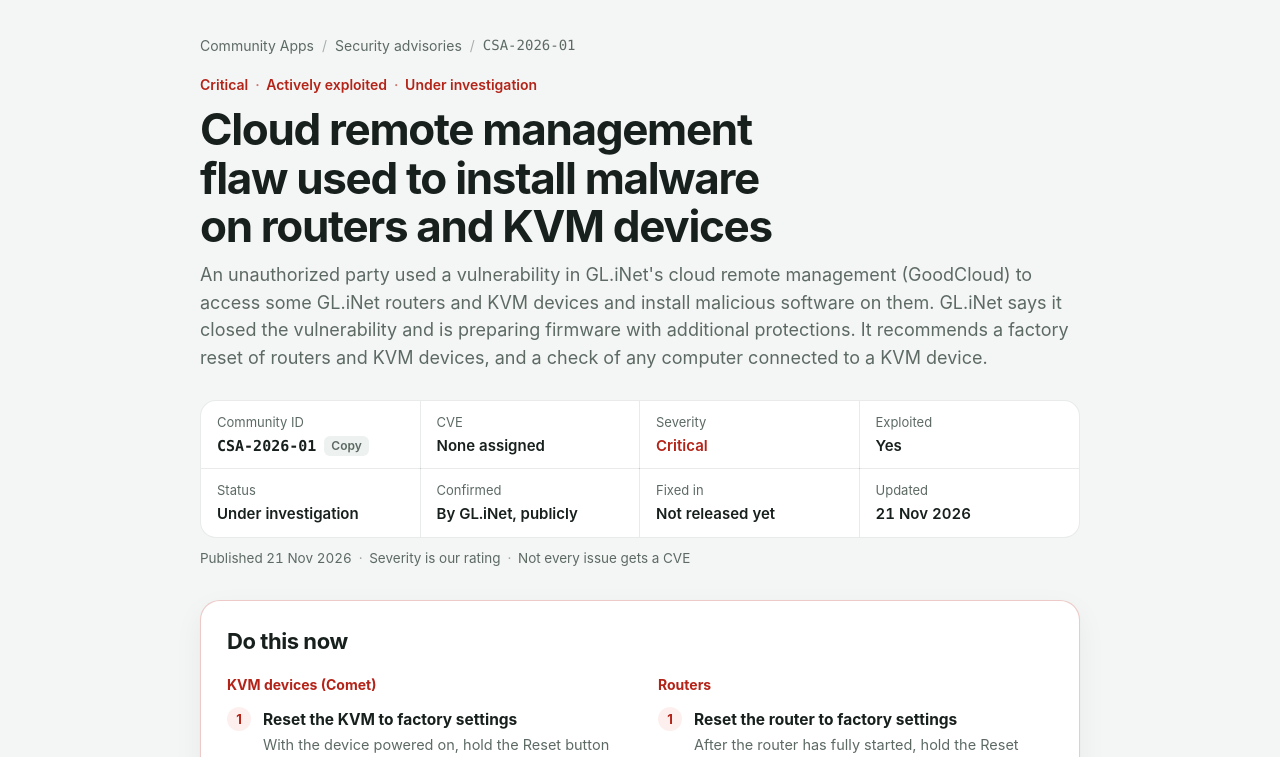
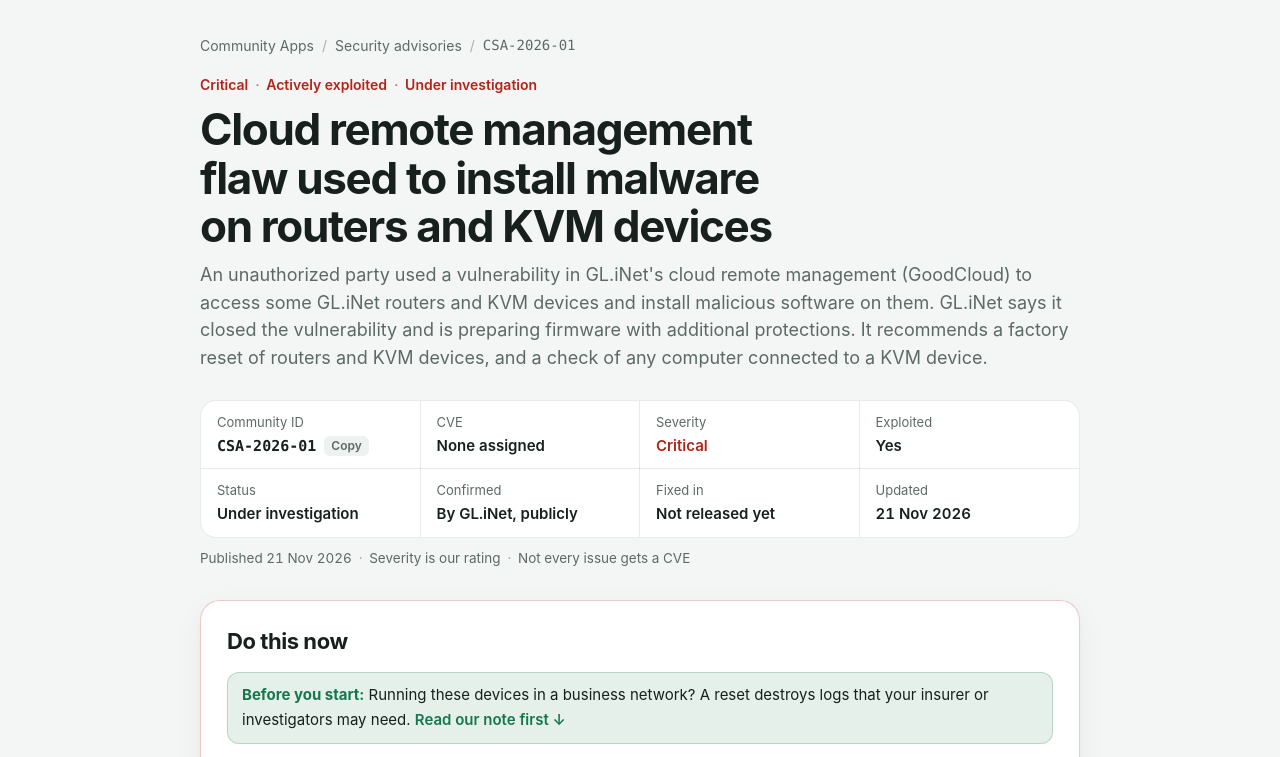
Before and after one commit to GLiNet-Community-Scripts/community-website, an Astro site: page /security/csa-2026-01 in a window 1280 px wide. Shown: the part 161-918 px from the top of the page. Built offline with nearby package versions, Linux system fonts and the light colour scheme; Astro itself is replaced by a stand-in of ours.

Commit message:
Ask business users to read our note before they reset
The community note on cyber insurance and logs came after "Do this now",
so people would reset first and read it later. A note can now carry a
"before" line that sits at the top of "Do this now" (and of "What to do
now" on the home page), above the steps, with a link to the note.
CSA-2026-01 uses it: a reset destroys logs that an insurer or
investigators may need.

Co-Authored-By: Claude Opus 5.5 <noreply@anthropic.com>

```diff
--- a/content/advisories/_template.yaml
+++ b/content/advisories/_template.yaml
@@ -130,12 +130,16 @@ apps: []
 
 # Optional: our own view as the community team, in a separate box right
 # after "Do this now", e.g. where GL.iNet's advice needs care in some setups.
-# The first title also appears on the home page panel (max. 90 characters).
+# The first title also appears on the home page panel (max. 90 characters),
+# unless a note has "before": then that line sits above the steps instead.
 # Keep it clearly ours: no claims on GL.iNet's behalf.
 # community:
 #   date: 2026-11-21
 #   notes:
 #     - title: In a business network, talk to your cyber insurer before you reset
+#       # Optional: one line at the top of "Do this now", before the steps,
+#       # when people should read this note before they act (max. 160 characters).
+#       before: A reset destroys logs that your insurer may need.
 #       text: |
 #         First paragraph.
 #
--- a/content/advisories/csa-2026-01.yaml
+++ b/content/advisories/csa-2026-01.yaml
@@ -104,6 +104,9 @@ community:
   date: 2026-11-21
   notes:
     - title: In a business network, talk to your cyber insurer before you reset
+      before: >-
+        Running these devices in a business network? A reset destroys logs that
+        your insurer or investigators may need.
       text: |
         A factory reset wipes the device, and with it the logs that could show how and since when someone had access. On GL.iNet routers the system log is kept in memory by default, so even a restart clears it.
 
--- a/src/lib/advisories.ts
+++ b/src/lib/advisories.ts
@@ -176,7 +176,17 @@ const AdvisorySchema = z.object({
   community: z
     .object({
       date: Day,
-      notes: z.array(z.object({ title: z.string().min(1).max(90), text: z.string().min(1) })).min(1),
+      notes: z
+        .array(
+          z.object({
+            title: z.string().min(1).max(90),
+            text: z.string().min(1),
+            // Optional one-liner shown at the top of "Do this now", before the steps,
+            // when people should read this note before they act.
+            before: z.string().min(1).max(160).optional(),
+          }),
+        )
+        .min(1),
     })
     .optional(),
 });
--- a/src/pages/security/[slug].astro
+++ b/src/pages/security/[slug].astro
@@ -25,6 +25,8 @@ const paragraphs = (a.details ?? '').split(/\n\s*\n/).map((p) => p.trim()).filte
 const url = new URL(a.url, site.url).href;
 const level = a.level ?? (a.active ? 'warning' : 'resolved');
 const cve = a.cve === 'requested' ? 'Requested' : a.cve.length === 0 ? 'None assigned' : null;
+// Community notes to read before acting on "Do this now".
+const before = a.community?.notes.filter((n) => n.before) ?? [];
 const confirmed = { 'gl-inet-public': 'By GL.iNet, publicly', 'gl-inet-staff': 'By GL.iNet staff', unconfirmed: 'Not yet' }[a.confirmed];
 ---
 
@@ -63,6 +65,9 @@ const confirmed = { 'gl-inet-public': 'By GL.iNet, publicly', 'gl-inet-staff': '
 
       <section id="do" class="do-box" aria-labelledby="h-do">
         <h2 id="h-do">{a.active ? 'Do this now' : 'What to do'}</h2>
+        {before.map((n) => (
+          <p class="do-before"><b>Before you start:</b> {n.before} <a href="#community">Read our note first&nbsp;↓</a></p>
+        ))}
         <div class:list={['do-cols', { two: a.actions.length > 1 }]}>
           {a.actions.map((g) => (
             <div>
--- a/src/styles/advisories.css
+++ b/src/styles/advisories.css
@@ -204,6 +204,11 @@ li + li > .sa-row { border-top: 1px solid var(--border); }
 .community-box h3 + p { margin-top: 6px; }
 .community-box p + h3 { margin-top: 18px; }
 .sa-article .community-box p.adv-fine { margin-top: 14px; font-size: 13px; line-height: 1.5; }
+/* "Before you start": a community note to read before the steps */
+.do-before { margin-top: 12px; padding: 10px 14px; border-radius: 12px; background: var(--accent-soft); border: 1px solid var(--ok-line); font-size: 14.5px; line-height: 1.5; text-wrap: pretty; color: var(--text); }
+.do-before b { color: var(--accent); font-weight: 650; }
+.do-before a { font-weight: 600; white-space: nowrap; }
+.sa-article .do-box .do-before { margin-top: 14px; font-size: 15px; }
 .adv-community { margin-top: 20px; padding: 12px 16px; border-radius: 12px; background: var(--accent-soft); font-size: 14.5px; line-height: 1.5; }
 .adv-community b { color: var(--accent); font-weight: 650; }
 .adv-community a { font-weight: 600; white-space: nowrap; }
```
Also changed, not shown: src/components/AdvisoryPanel.astro (+6 -1 lines).
